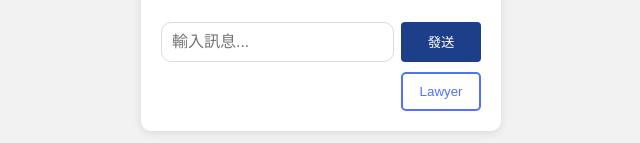
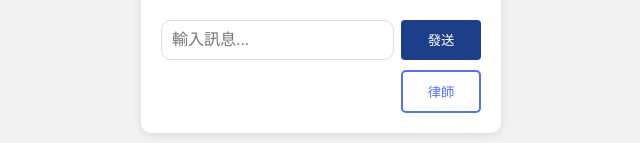
Before and after one commit to stanleyshen2003/love-judge, a React (Create React App) app in the folder frontend/: page /login in a window 1280 px wide. Both pictures are taken after typing "Sample", "Sample" into the empty fields and a click on the button "進入房間". Shown: the part 654-797 px from the top of the page, without its empty margins (319-959 px from the left). Built offline with nearby package versions, Linux system fonts and the light colour scheme.

Commit message:
front_end chatroom fix size

```diff
--- a/frontend/src/Chat.js
+++ b/frontend/src/Chat.js
@@ -138,6 +138,7 @@ function Chat() {
                             );
                         })}
                     </div>
+
                     <div className="input-section">
                         <div className="input-wrapper">
                             <input
@@ -155,7 +156,7 @@ function Chat() {
                             </button>
                         </div>
                         <button id="lawyer-button" onClick={handleLawyerButtonClick}>
-                            Lawyer
+                            律師
                         </button>
                     </div>
                 </div>
--- a/frontend/src/LawyerChat.js
+++ b/frontend/src/LawyerChat.js
@@ -101,7 +101,6 @@ function LawyerChat() {
                 <div className="intro">
                     <h1>律師聊天室</h1>
                     <p>暢談你心中的不快</p>
-
                 </div>
 
                 <div className="chat-section">
@@ -156,11 +155,7 @@ function LawyerChat() {
                                 發送
                             </button>
                         </div>
-                        <button
-                            className="back-button"
-                            id="back-button"
-                            onClick={handleBack}
-                        >
+                        <button id="back-button" onClick={handleBack}>
                             返回
                         </button>
                     </div>
```
